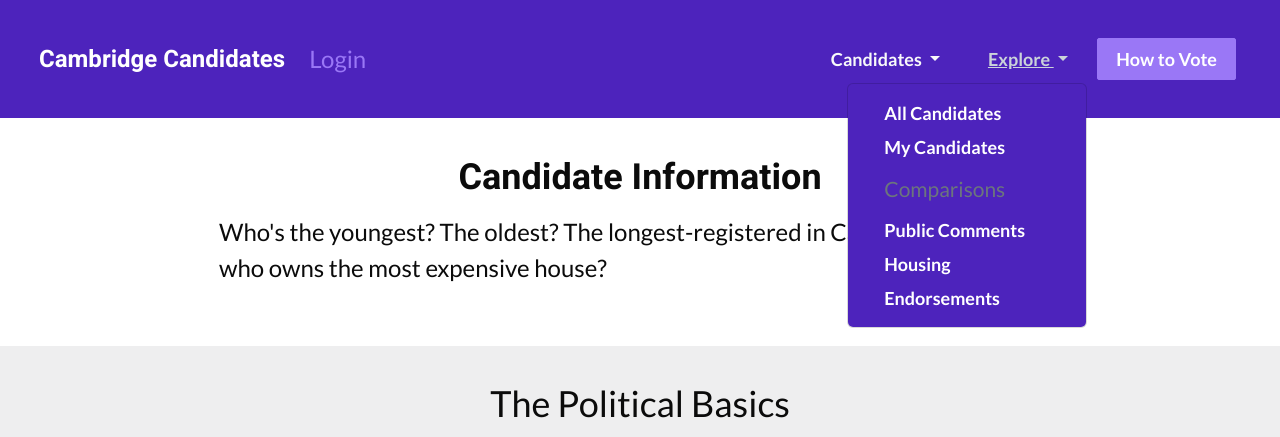
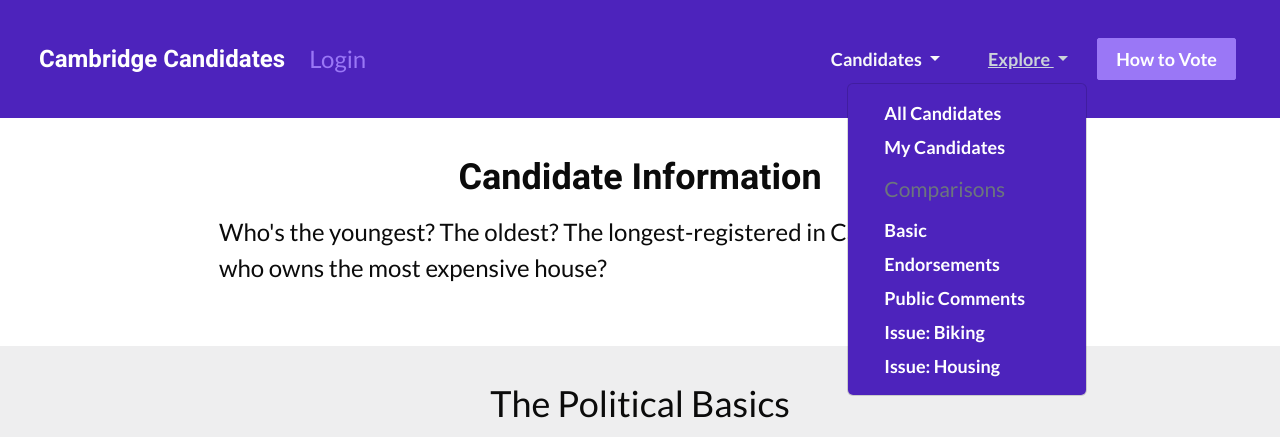
Before and after one commit to seakelps/cambridge, a Django app: a page that uses templates/base.html in a window 1280 px wide, after a click on "Explore". Shown: the top 437 px of the page. Run offline with Django 3.2, Linux system fonts and the light colour scheme; data that the repository does not hold is empty; parts of the project's set-up code (start-up, migrations or seed data) failed here and were passed over; some libraries are stand-ins or nearby versions.

Commit message:
actually add urls

```diff
--- a/templates/base.html
+++ b/templates/base.html
@@ -97,12 +97,14 @@
                             <a class="dropdown-item" href="{% url 'all' %}">All Candidates</a>
                             <a class="dropdown-item" rel="nofollow" href="{% url 'my_ranking' %}">My Candidates</a>
                             <h6 class="dropdown-header">Comparisons</h6>
+                            <a class="dropdown-item" href="{% url 'basic_comparison' %}">Basic</a>
+                            <a class="dropdown-item" href="{% url 'by-organization' %}">Endorsements</a>
                             <a class="dropdown-item" href="{% url 'written-public-comment' %}">Public Comments</a>
-                            <a class="dropdown-item" href="{% url 'housing_comparison' %}">Housing</a>
+                            <a class="dropdown-item" href="{% url 'biking_comparison' %}">Issue: Biking</a>
+                            <a class="dropdown-item" href="{% url 'housing_comparison' %}">Issue: Housing</a>
                             <!-- <a class="dropdown-item" href="{% url 'full_history' %}">Incumbent Voting</a> -->
                             <!-- <a class="dropdown-item" href="{% url 'finance_comparison' %}">Campaign Finance</a> -->
                             <!-- <a class="dropdown-item disabled" href="#">Press Coverage</a> -->
-                            <a class="dropdown-item" href="{% url 'by-organization' %}">Endorsements</a>
                         </div>
                     </li>
 
```
